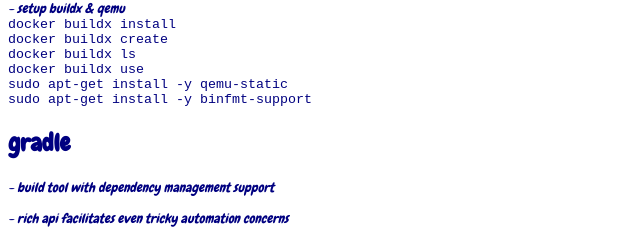
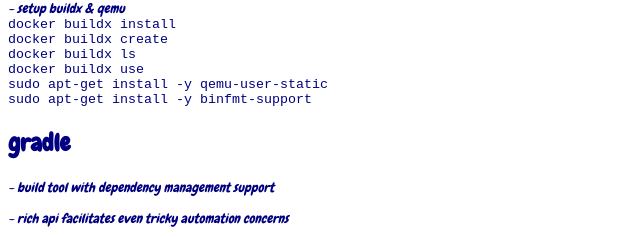
Before and after one commit to copiepie/buildx-gradle-presentation, a website built with webpack: page src/index.html in a window 1280 px wide. Shown: the part 2060-2297 px from the top of the page, 0-640 px from the left. Built offline with nearby package versions, Linux system fonts and the light colour scheme; files whose address does not match are found by name; what reveal.js would draw is missing.

Commit message:
fix for wrong qemu package mention

```diff
--- a/src/index.html
+++ b/src/index.html
@@ -672,7 +672,7 @@
                 font-style: normal;
               "
             >
-              sudo apt-get install -y qemu-static
+              sudo apt-get install -y qemu-user-static
             </span>
             <br />
             <span
```
